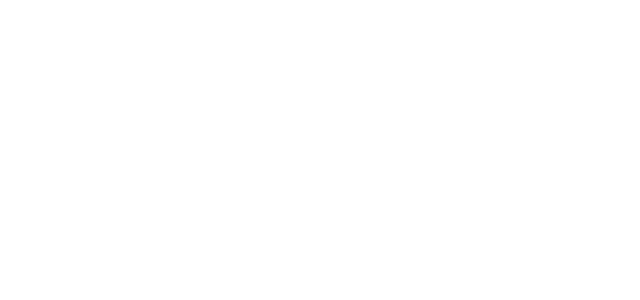
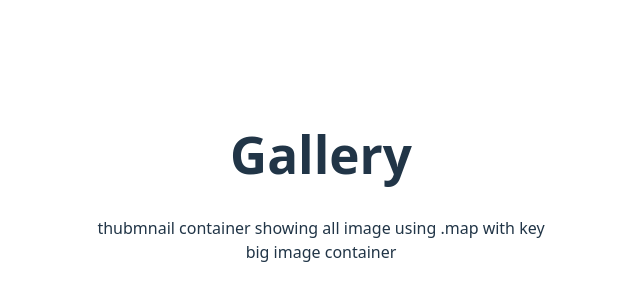
Before and after one commit to EjayGit/week-06, a React (Vite) app: page / in a window 1280 px wide. Shown: the part 222-522 px from the top of the page, without its empty margins (319-959 px from the left). Built offline with nearby package versions, Linux system fonts and the light colour scheme.

Commit message:
build: template

```diff
--- a/src/App.jsx
+++ b/src/App.jsx
@@ -1,12 +1,29 @@
+// Do not put all code in App.jsx
+// containers example: image, single image, ui buttons
+// Start with wireframe: build react App UI first, then start coding.
+
+
 import { useState } from 'react'
 import './App.css'
 
 function App() {
-  const [count, setCount] = useState(0)
+  // state
+  // variable to store API image data
+  // variable to store current image
 
+  // effects
+  // fetch data from API
+  // https://api.thecatapi.com/v1/images/search?limit=10
+  // put it in state
+
+  // functions event handlers
+  // when user clicks image
+  // when a user presses a button that switches image left/right
   return (
     <>
-
+      <h1>Gallery</h1>
+      <div>thubmnail container showing all image using .map with key</div>
+      <div>big image container</div>
     </>
   )
 }
```
Also changed, not shown: 1 other file (tests, documents, lock files or other folders).
